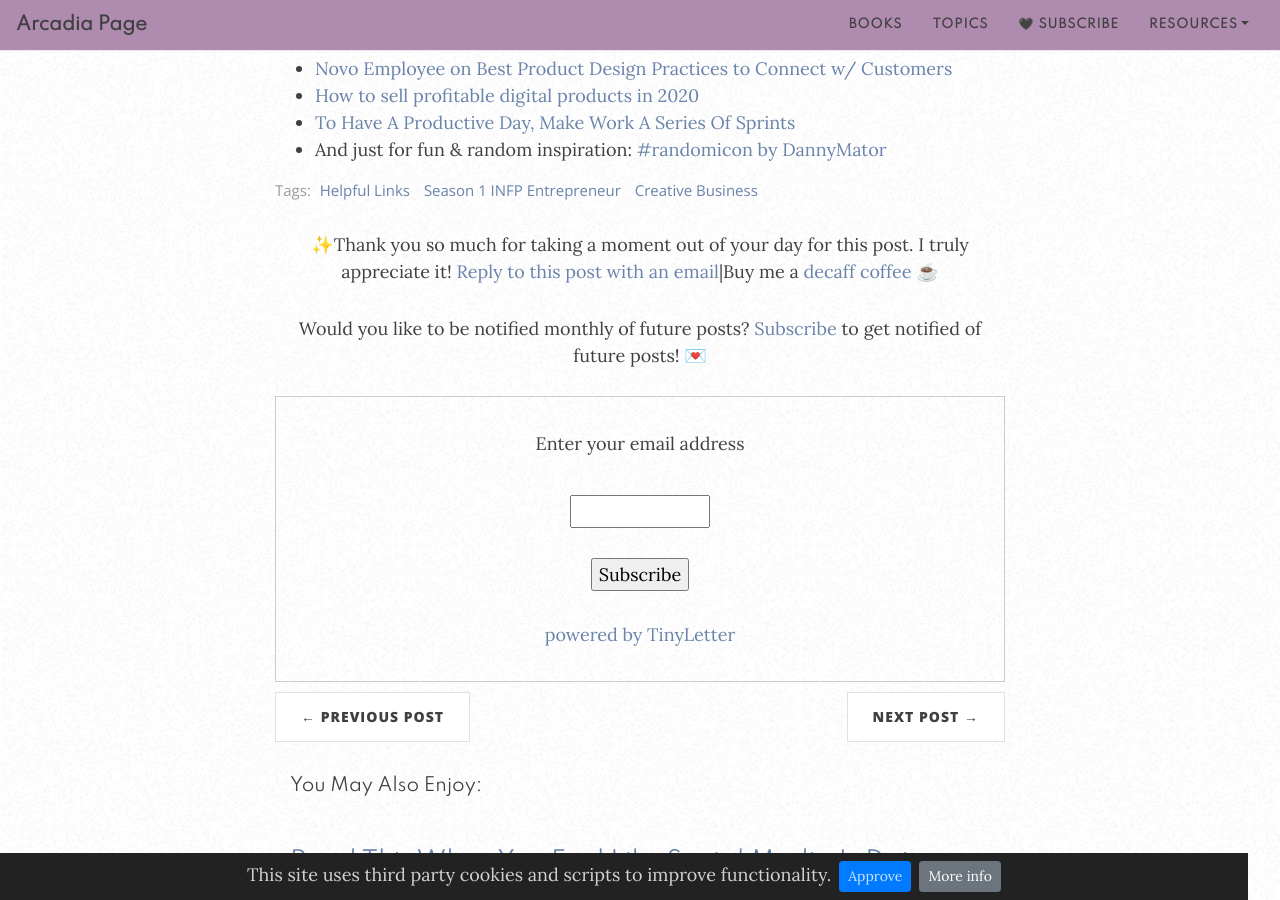
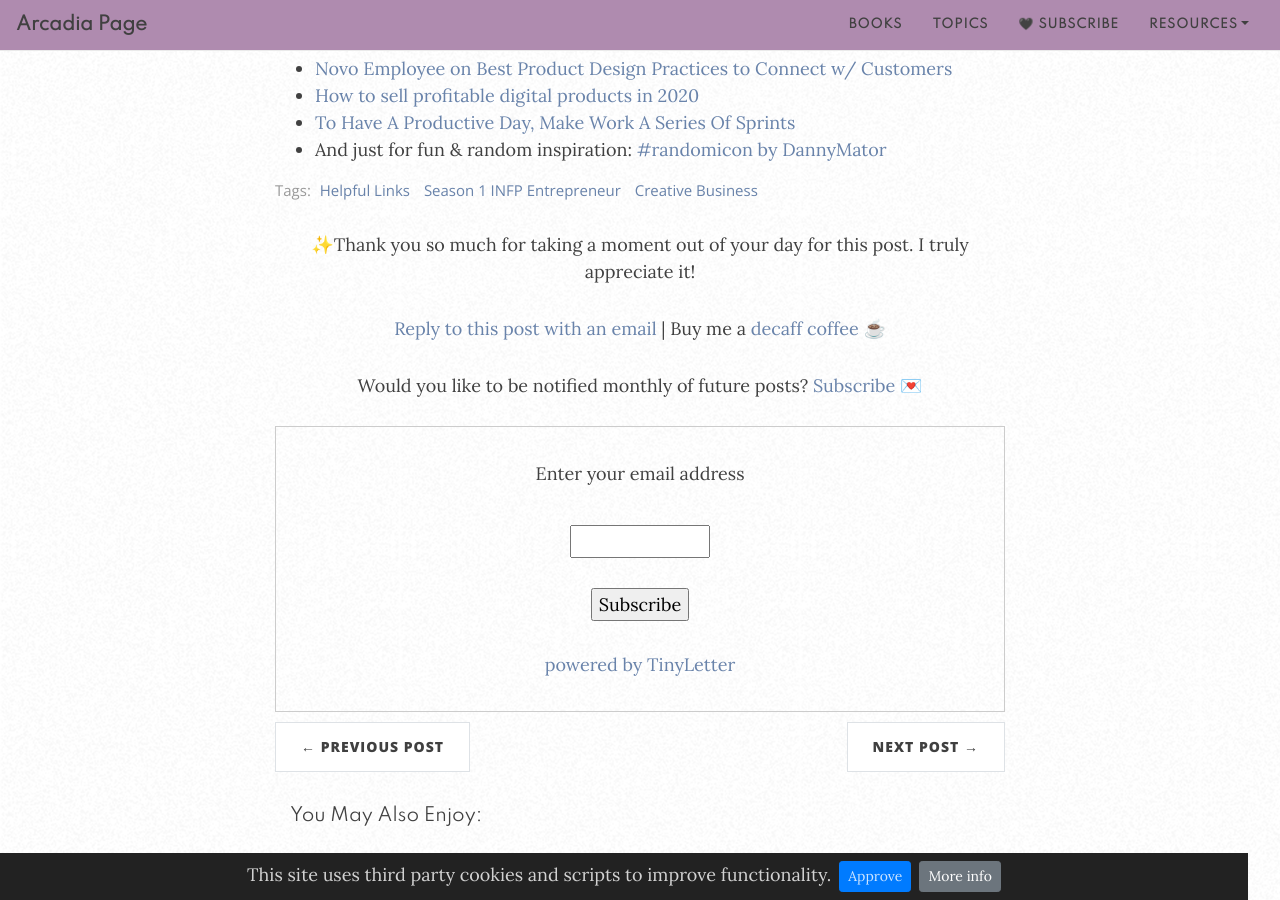
Before and after one commit to arcadiapage/arcadiapage.github.io, a Jekyll site: the page built from _posts/2021-06-22-4-links-june-2021.md, in a window 1280 px wide and 900 px high, scrolled down 627 px. Built offline with Jekyll 4.4.1, drawn with Linux system fonts in a browser that asks for light colours; nearby versions of some CDN libraries; comment, search, counter and statistics services are not loaded.

Commit message:
Update post.html

```diff
--- a/_layouts/post.html
+++ b/_layouts/post.html
@@ -30,10 +30,10 @@
       {% endif %}
 
 <div class="text-center py-10">
-    <p>✨Thank you so much for taking a moment out of your day for this post. I truly appreciate it!
-    <a class="button" href="mailto:arcadia@arcadiapage.com?subject=Re:{{ page.title }}">Reply to this post with an email</a>|Buy me a <a href="https://www.buymeacoffee.com/arcadiapage">decaff coffee ☕</a></p>
+    <p>✨Thank you so much for taking a moment out of your day for this post. I truly appreciate it!</p>
+    <p><a class="button" href="mailto:arcadia@arcadiapage.com?subject=Re:{{ page.title }}">Reply to this post with an email </a>| Buy me a <a href="https://www.buymeacoffee.com/arcadiapage">decaff coffee ☕</a></p>
 </div>
-      <div style="text-align: center;"><font size="4">Would you like to be notified monthly of future posts? <a href="https://tinyletter.com/arcadiapage">Subscribe</a> to get notified of future posts! </font><font size="4">💌</font></div><br />   <form action="https://tinyletter.com/arcadiapage" data-myki-checked-cc="2" method="post" onsubmit="window.open('https://tinyletter.com/arcadiapage', 'popupwindow', 'scrollbars=yes,width=800,height=600');return true" style="border: 1px solid rgb(204, 204, 204); padding: 3px; text-align: center;" target="popupwindow"><p><label>Enter your email address</label></p><p><input id="tlemail" name="email" style="width: 140px;" type="text" /></p><input name="embed" type="hidden" value="1" /><input type="submit" value="Subscribe" /><p><a href="https://tinyletter.com" target="_blank">powered by TinyLetter</a></p></form>
+      <div style="text-align: center;"><font size="4">Would you like to be notified monthly of future posts? <a href="https://tinyletter.com/arcadiapage">Subscribe</a> </font><font size="4">💌</font></div><br />   <form action="https://tinyletter.com/arcadiapage" data-myki-checked-cc="2" method="post" onsubmit="window.open('https://tinyletter.com/arcadiapage', 'popupwindow', 'scrollbars=yes,width=800,height=600');return true" style="border: 1px solid rgb(204, 204, 204); padding: 3px; text-align: center;" target="popupwindow"><p><label>Enter your email address</label></p><p><input id="tlemail" name="email" style="width: 140px;" type="text" /></p><input name="embed" type="hidden" value="1" /><input type="submit" value="Subscribe" /><p><a href="https://tinyletter.com" target="_blank">powered by TinyLetter</a></p></form>
 
       {% if page.social-share %}
         {% include social-share.html %}
```
